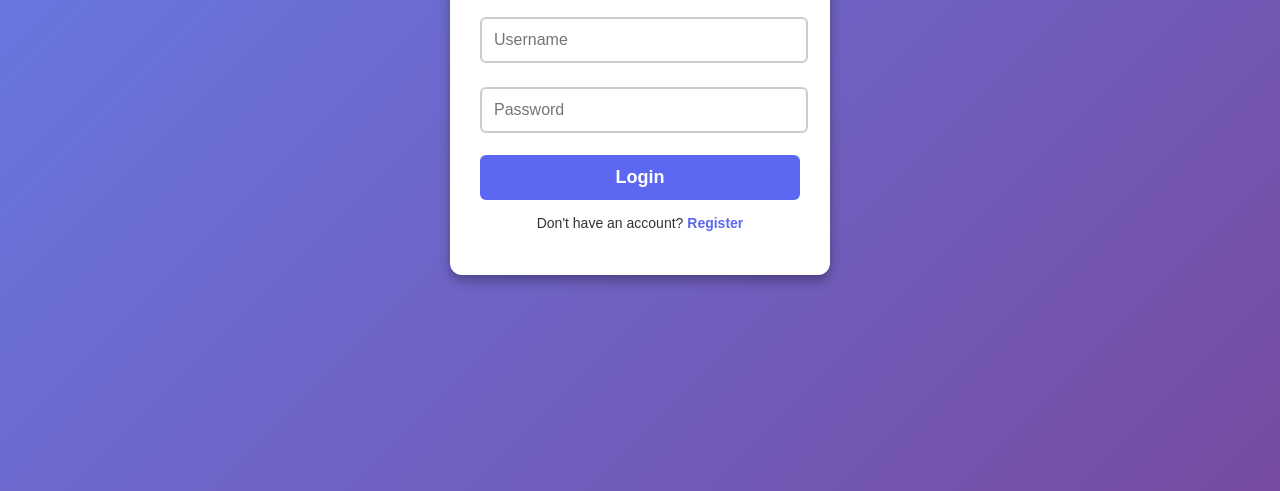
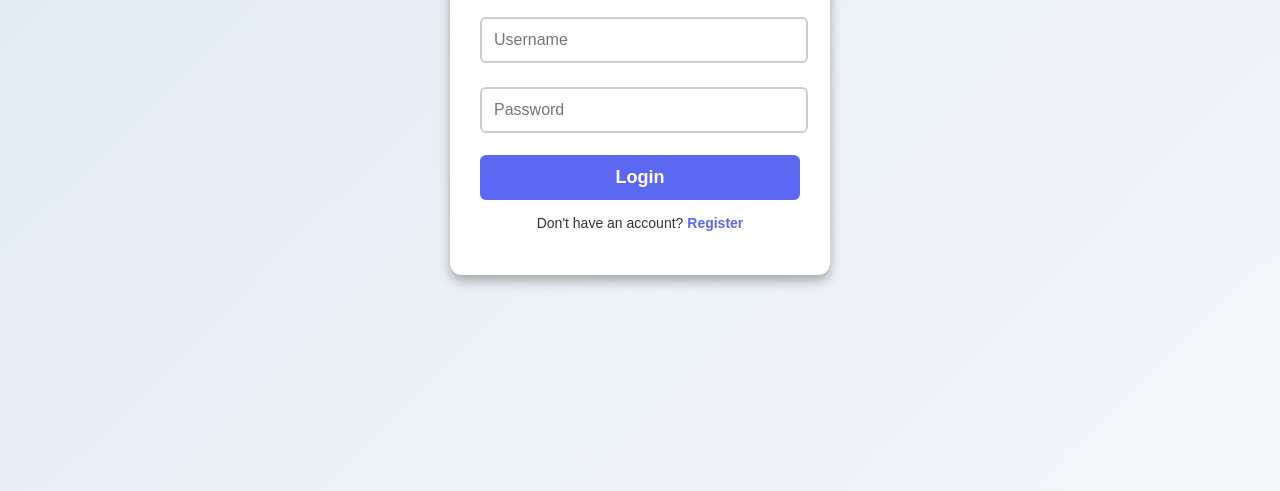
Before and after one commit to ShreeVishnu1/Confluence_3, a website: page index.html in a window 1280 px wide. Shown: the part 309-800 px from the top of the page. Drawn offline with Linux system fonts and the light colour scheme.

Commit message:
Update index.html

```diff
--- a/index.html
+++ b/index.html
@@ -5,9 +5,9 @@
     <meta name="viewport" content="width=device-width, initial-scale=1.0">
     <title>Login</title>
     <style>
-        body {
+         body {
             font-family: Arial, sans-serif;
-            background: linear-gradient(135deg, #667eea, #764ba2);
+            background: linear-gradient(135deg, #dfe9f3, #f5f7fa);
             display: flex;
             justify-content: center;
             align-items: center;
```
